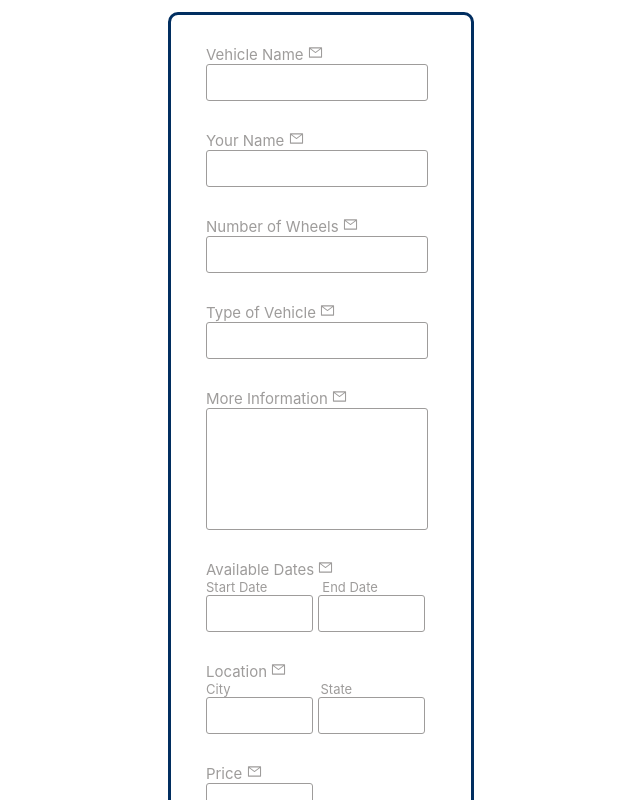
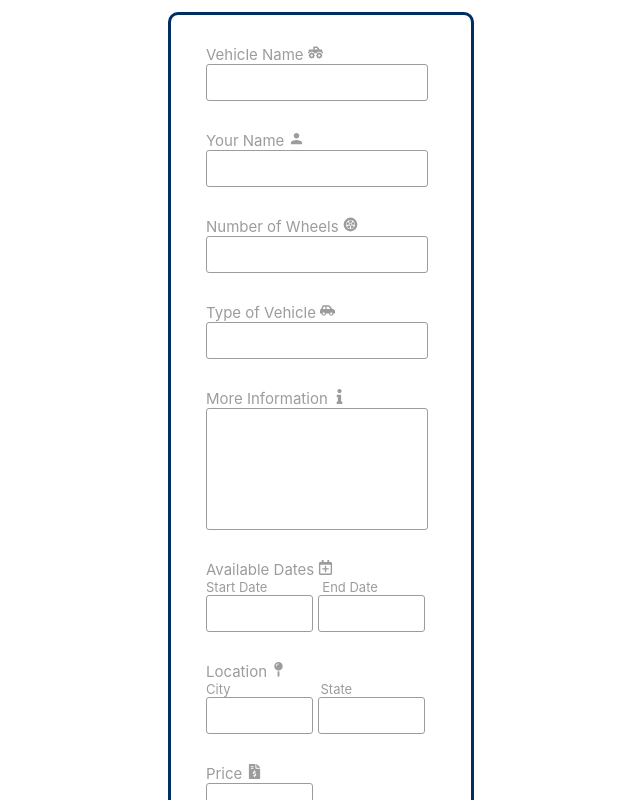
Before and after one commit to IsabelGlasbrenner/expirirents-v1.1, a React (Create React App) app: page /add-listing in a window 1280 px wide. Shown: the part 180-980 px from the top of the page, without its empty margins (344-984 px from the left). Built offline with nearby package versions, Linux system fonts and the light colour scheme.

Commit message:
Pretty Icons

```diff
--- a/src/add-listing.js
+++ b/src/add-listing.js
@@ -3,12 +3,14 @@ import './css/add-listings.css';
 import Footer from './components/footer.js';
 import Header from './components/header.js';
 import Form from 'react-bootstrap/Form';
-import { BrowserRouter as Router, Route, Link } from "react-router-dom";
-import { Container, Row, Col } from 'react-grid-system';
-import { IoMdAdd } from "react-icons/io";
+import { Row, Col } from 'react-grid-system';
 import { AiOutlineMail } from "react-icons/ai";
 import Button from 'react-bootstrap/Button';
-import { FiLock } from "react-icons/fi";
+import { FaTools, FaFileInvoiceDollar, FaMapPin, FaTruckMonster, FaCarSide, FaInfo, FaRegCalendarPlus } from "react-icons/fa";
+import { IoMdPerson } from "react-icons/io";
+import { GiCarWheel } from "react-icons/gi";
+
+
 
 
 
@@ -102,7 +104,7 @@ class AddListing extends React.Component {
 						<Form.Group className="formgroup">
 							<Col className="field-1">
 								<Row>
-									<Form.Label className="field-labels">Vehicle Name    <AiOutlineMail /></Form.Label>
+									<Form.Label className="field-labels">Vehicle Name    <FaTruckMonster /></Form.Label>
 								</Row>
 								<Form.Control
 									type="vehiclename"
@@ -114,7 +116,7 @@ class AddListing extends React.Component {
 							</Col>
 							<Col className="field">
 								<Row>
-									<Form.Label className="field-labels">Your Name    <AiOutlineMail /></Form.Label>
+									<Form.Label className="field-labels">Your Name    <IoMdPerson /></Form.Label>
 								</Row>
 								<Form.Control
 									type="owner"
@@ -126,7 +128,7 @@ class AddListing extends React.Component {
 							</Col>
 							<Col className="field">
 								<Row>
-									<Form.Label className="field-labels">Number of Wheels    <AiOutlineMail /></Form.Label>
+									<Form.Label className="field-labels">Number of Wheels    <GiCarWheel /></Form.Label>
 								</Row>
 								<Form.Control
 									type="numWheels"
@@ -138,7 +140,7 @@ class AddListing extends React.Component {
 							</Col>
 							<Col className="field">
 								<Row>
-									<Form.Label className="field-labels">Type of Vehicle    <AiOutlineMail /></Form.Label>
+									<Form.Label className="field-labels">Type of Vehicle    <FaCarSide /></Form.Label>
 								</Row>
 								<Form.Control
 									type="vehicletype"
@@ -150,7 +152,7 @@ class AddListing extends React.Component {
 							</Col>
 							<Col className="field">
 								<Row>
-									<Form.Label className="field-labels">More Information    <AiOutlineMail /></Form.Label>
+									<Form.Label className="field-labels">More Information    <FaInfo /></Form.Label>
 								</Row>
 								<Form.Control
 									type="description"
@@ -162,7 +164,7 @@ class AddListing extends React.Component {
 							</Col>
 							<Col className="field">
 								<Row>
-									<Form.Label className="field-labels">Available Dates    <AiOutlineMail /></Form.Label>
+									<Form.Label className="field-labels">Available Dates    <FaRegCalendarPlus /></Form.Label>
 								</Row>
 								<Row>
 									<Form.Label className="field-sub-label1">Start Date</Form.Label>
@@ -187,7 +189,7 @@ class AddListing extends React.Component {
 							</Col>
 							<Col className="field">
 								<Row>
-									<Form.Label className="field-labels">Location    <AiOutlineMail /></Form.Label>
+									<Form.Label className="field-labels">Location    <FaMapPin /></Form.Label>
 								</Row>
 								<Row>
 									<Form.Label className="field-sub-label1">City</Form.Label>
@@ -212,7 +214,7 @@ class AddListing extends React.Component {
 							</Col>
 							<Col className="field">
 								<Row>
-									<Form.Label className="field-labels">Price    <AiOutlineMail /></Form.Label>
+									<Form.Label className="field-labels">Price    <FaFileInvoiceDollar /></Form.Label>
 								</Row>
 								<Form.Control
 									type="price"
@@ -224,7 +226,7 @@ class AddListing extends React.Component {
 							</Col>
 							<Col className="field">
 								<Row>
-									<Form.Label className="field-labels">Production Year    <AiOutlineMail /></Form.Label>
+									<Form.Label className="field-labels">Production Year    <FaTools /></Form.Label>
 								</Row>
 								<Form.Control
 									type="age"
```
